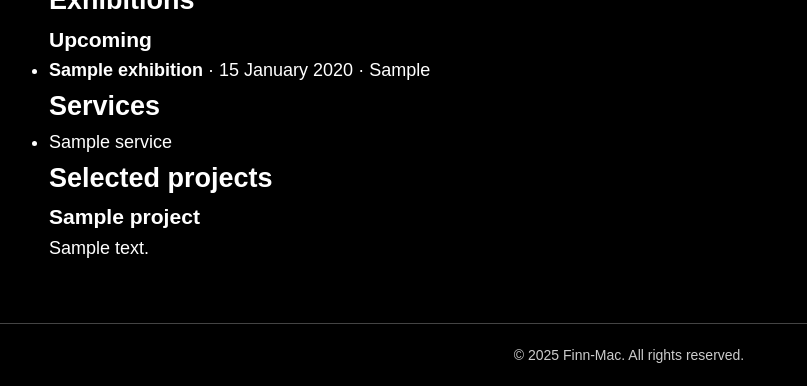
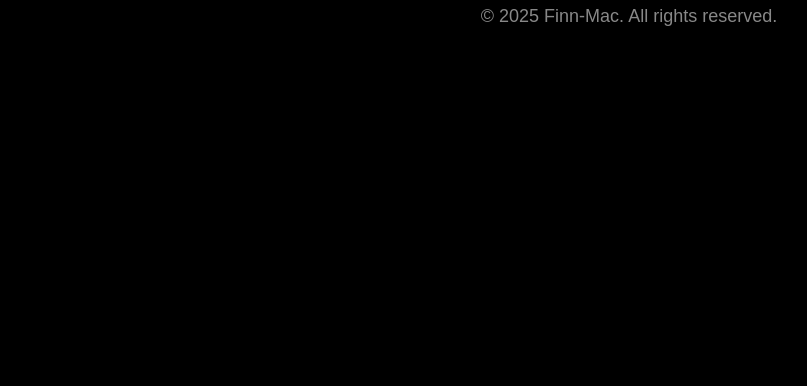
Before and after one commit to billtrem/finnmac, a Django app: page /info/ in a window 1280 px wide. Shown: the part 535-921 px from the top of the page, without its empty margins (11-818 px from the left). After the commit the page ends 561 px from the top, so only its background shows below. Run offline with Django 5.2, Linux system fonts and the light colour scheme; tables that the repository leaves empty hold one stand-in row (values such as "Sample post").

Commit message:
Update info page layout and styling

```diff
--- a/main/static/main/style.css
+++ b/main/static/main/style.css
@@ -1,88 +1,103 @@
-/* -------------------------
-   Finn’s Artist Website Styles
-   ------------------------- */
+/* ---------------------------------------------------------
+   FINN–MAC • Bauhaus Black Theme
+   Clean, bold, modern. Fully responsive.
+   --------------------------------------------------------- */
 
-/* General Reset */
+/* GLOBAL RESET ------------------------------------------ */
 * {
     margin: 0;
     padding: 0;
     box-sizing: border-box;
 }
 
-body {
-    background-color: black;
+html, body {
+    background: black;
     color: white;
-    font-family: 'Arial', sans-serif;
+    font-family: Arial, Helvetica, sans-serif;
     font-size: 18px;
     line-height: 1.6;
+    -webkit-font-smoothing: antialiased;
 }
 
-/* Header */
+img {
+    display: block;
+    width: 100%;
+    height: auto;
+    object-fit: cover;
+}
+
+/* CONTAINER --------------------------------------------- */
+.container {
+    max-width: 1500px;
+    margin: 0 auto;
+    padding: 0 20px;
+}
+
+/* HEADER ------------------------------------------------- */
 header {
     display: flex;
     justify-content: space-between;
     align-items: center;
-    padding: 20px 40px;
-    border-bottom: 1px solid #444;
-    background-color: black;
+    padding: 25px 0;
+    border-bottom: 1px solid #333;
 }
 
 .site-title a {
+    font-size: 28px;
     font-weight: bold;
-    font-size: 24px;
+    letter-spacing: 0.5px;
+    text-decoration: none;
     color: white;
-    text-decoration: none;
 }
 
+/* NAV ---------------------------------------------------- */
 .navbar {
     display: flex;
     align-items: center;
+    gap: 28px;
 }
 
 .navbar a,
 .dropbtn {
-    margin-left: 20px;
+    color: white;
+    font-size: 18px;
+    font-weight: bold;
     text-decoration: none;
-    color: white;
-    font-weight: bold;
     background: none;
     border: none;
     cursor: pointer;
-    font-size: 18px;
 }
 
 .navbar a:hover,
 .dropbtn:hover {
-    text-decoration: underline;
     color: #ddd;
 }
 
-/* Dropdown (desktop) */
+/* DROPDOWN ---------------------------------------------- */
 .dropdown {
     position: relative;
-    display: inline-block;
 }
 
 .dropdown-content {
     display: none;
     position: absolute;
-    background-color: black;
-    border: 1px solid #444;
-    min-width: 220px;
-    z-index: 1000;
     top: 100%;
     left: 0;
+    min-width: 240px;
+    background: black;
+    border: 1px solid #333;
+    z-index: 20;
 }
 
 .dropdown-content a {
+    padding: 14px 18px;
+    display: block;
+    text-decoration: none;
     color: white;
-    padding: 12px 16px;
-    text-decoration: none;
-    display: block;
 }
 
 .dropdown-content a:hover {
-    background-color: white;
+    background: white;
     color: black;
 }
 
@@ -90,121 +105,98 @@ header {
     display: block;
 }
 
-/* Hamburger icon */
+/* MOBILE NAV -------------------------------------------- */
 .hamburger {
     display: none;
-    font-size: 30px;
+    font-size: 34px;
     cursor: pointer;
-    color: white;
 }
 
-/* Mobile full screen menu */
 .mobile-menu {
     display: none;
+    position: fixed;
+    inset: 0;
+    background: black;
+    padding: 80px 40px;
     flex-direction: column;
-    position: fixed;
-    top: 0;
-    left: 0;
-    background: black;
-    color: white;
-    width: 100%;
-    height: 100%;
     z-index: 999;
-    padding: 80px 40px;
-}
-
-.mobile-menu a {
-    color: white;
-    text-decoration: none;
-    font-size: 24px;
-    font-weight: bold;
-    margin-bottom: 30px;
 }
 
 .mobile-menu.open {
     display: flex;
 }
 
-/* Mobile dropdown */
+.mobile-menu a {
+    font-size: 24px;
+    margin-bottom: 35px;
+    font-weight: bold;
+    text-decoration: none;
+    color: white;
+}
+
+.close-btn {
+    position: absolute;
+    top: 22px;
+    right: 30px;
+    font-size: 40px;
+    cursor: pointer;
+}
+
+/* MOBILE DROPDOWN */
 .mobile-dropdown span {
     font-size: 24px;
     font-weight: bold;
     cursor: pointer;
-    display: block;
     margin-bottom: 20px;
 }
 
 .mobile-dropdown-content {
+    margin-left: 20px;
     display: none;
     flex-direction: column;
-    margin-left: 20px;
-    margin-bottom: 20px;
+    gap: 12px;
 }
 
 .mobile-dropdown-content.open {
     display: flex;
 }
 
-.mobile-dropdown-content a {
-    font-size: 20px;
-    margin-bottom: 15px;
+@media (max-width: 768px) {
+    .navbar { display: none; }
+    .hamburger { display: block; }
 }
 
-/* Responsive navbar */
-@media (max-width: 768px) {
-    .navbar {
-        display: none;
-    }
-
-    .hamburger {
-        display: block;
-    }
+/* MAIN LAYOUT ------------------------------------------- */
+main {
+    padding: 50px 0;
 }
 
-.close-btn {
-    position: absolute;
-    top: 20px;
-    right: 30px;
-    font-size: 36px;
-    cursor: pointer;
-    color: white;
+/* ---------------------------------------------------------
+   HOMEPAGE / CAROUSEL
+   --------------------------------------------------------- */
+.home-hero {
+    margin-bottom: 50px;
 }
 
-/* Main Content */
-main {
-    padding: 40px;
-    background-color: black;
-    color: white;
+.home-hero h1 {
+    font-size: 46px;
+    font-weight: bold;
+    margin-bottom: 10px;
 }
 
-/* Footer */
-footer {
-    text-align: center;
-    padding: 20px;
-    font-size: 14px;
-    color: #ccc;
-    border-top: 1px solid #444;
-    background-color: black;
+.home-hero p {
+    max-width: 900px;
 }
 
-.container {
-    max-width: 1500px;
-    margin: 0 auto;
-}
-
-/* Carousel */
+/* CAROUSEL */
 .carousel-container {
-    max-width: 1500px;
-    margin: 0 auto;
+    margin: 40px auto;
     position: relative;
 }
 
 .carousel-wrapper {
-    position: relative;
-    overflow: hidden;
     display: flex;
     align-items: center;
-    justify-content: space-between;
     gap: 20px;
 }
 
@@ -214,185 +206,198 @@ footer {
 
 .slide {
     display: none;
-    text-align: center;
 }
 
-.slide img {
-    width: 100%;
-    height: auto;
-    object-fit: cover;
-    border: none;
+.slide.active {
+    display: block;
 }
 
 .carousel-btn {
     background: none;
     border: none;
-    font-size: 32px;
-    cursor: pointer;
+    font-size: 42px;
     color: white;
-    padding: 10px;
-}
-
-.carousel-btn:hover {
-    opacity: 0.8;
-}
-
-.caption {
-    margin-top: 10px;
-    font-weight: bold;
-    font-size: 18px;
-    color: white;
-}
-
-/* Mobile carousel */
-@media (max-width: 768px) {
-    .carousel-btn {
-        display: none;
-    }
-
-    .carousel-wrapper {
-        flex-direction: column;
-        gap: 30px;
-    }
-
-    .slide {
-        display: block !important;
-    }
-}
-
-/* Info Page */
-.info-page {
-    max-width: 1500px;
-    margin: 0 auto;
-    padding: 20px;
-    color: white;
-}
-
-.info-grid {
-    display: flex;
-    gap: 40px;
-    align-items: flex-start;
-    justify-content: space-between;
-}
-
-.info-image img {
-    width: 500px;
-    height: auto;
-    object-fit: cover;
-    display: block;
-}
-
-.info-text {
-    flex: 1;
-}
-
-.contact-box {
-    margin-top: 40px;
-    padding: 20px;
-    border: 1px solid #444;
-    background-color: #111;
-}
-
-.contact-box h3 {
-    margin-bottom: 10px;
-    color: white;
-}
-
-/* Contact form */
-.contact-box input,
-.contact-box textarea {
-    width: 100%;
-    padding: 12px;
-    border: 1px solid #666;
-    margin-bottom: 20px;
-    font-size: 16px;
-    box-sizing: border-box;
-    background-color: black;
-    color: white;
-}
-
-.contact-box button {
-    padding: 12px 24px;
-    background: white;
-    color: black;
-    border: none;
-    font-size: 16px;
     cursor: pointer;
 }
 
-.contact-box button:hover {
-    background: #ddd;
+@media (max-width: 768px) {
+    .carousel-wrapper {
+        flex-direction: column;
+    }
+    .carousel-btn { display: none; }
 }
 
-/* Blog List */
+/* ---------------------------------------------------------
+   SERVICE PAGES
+   --------------------------------------------------------- */
+.page.service-page {
+    max-width: 1000px;
+    margin: 0 auto;
+}
+
+.service-page h1 {
+    font-size: 40px;
+    font-weight: bold;
+    margin-bottom: 20px;
+}
+
+.service-page p {
+    margin-bottom: 20px;
+}
+
+.service-image {
+    margin: 30px 0;
+}
+
+.service-image img {
+    width: 100%;
+    max-height: 600px;
+    object-fit: cover;
+    border: 1px solid #333;
+}
+
+.simple-list {
+    margin: 20px 0 40px;
+    list-style: none;
+}
+
+.simple-list li {
+    margin-bottom: 10px;
+    padding-left: 0;
+    font-size: 18px;
+}
+
+/* ---------------------------------------------------------
+   BLOG LIST
+   --------------------------------------------------------- */
 .blog-list {
-    max-width: 1500px;
-    margin: auto;
-    padding: 40px 20px;
-    color: white;
+    max-width: 1200px;
+    margin: 0 auto;
 }
 
 .blog-preview {
     display: flex;
-    align-items: flex-start;
-    gap: 30px;
+    gap: 40px;
+    padding-bottom: 40px;
     margin-bottom: 60px;
-    border-bottom: 1px solid #444;
-    padding-bottom: 30px;
-}
-
-.blog-preview-image {
-    flex: 1;
+    border-bottom: 1px solid #333;
 }
 
 .blog-preview-image img {
     width: 100%;
-    max-width: 500px;
-    height: auto;
-    object-fit: cover;
+    max-width: 420px;
+    border: 1px solid #333;
 }
 
-.blog-preview-text {
-    flex: 2;
+.blog-preview-text h2,
+.blog-preview-text h3 {
+    font-size: 28px;
+    margin-bottom: 10px;
 }
 
+/* BUTTON */
 .read-more-button {
     display: inline-block;
-    margin-top: 10px;
-    padding: 6px 14px;
+    padding: 8px 18px;
+    background: white;
     color: black;
+    font-weight: bold;
     text-decoration: none;
-    font-weight: bold;
     border: 1px solid white;
-    background: white;
-    transition: background-color 0.2s ease, color 0.2s ease;
 }
 
 .read-more-button:hover {
-    background-color: black;
+    background: black;
     color: white;
 }
 
-/* Blog Detail */
-.blog-post {
-    max-width: 1500px;
-    margin: 40px auto;
-    padding: 20px;
-    color: white;
+/* MOBILE BLOG LIST */
+@media (max-width: 768px) {
+    .blog-preview {
+        flex-direction: column;
+    }
 }
 
-.blog-post-image {
-    text-align: center;
-    margin-bottom: 30px;
+/* ---------------------------------------------------------
+   BLOG DETAIL
+   --------------------------------------------------------- */
+.blog-post {
+    max-width: 1000px;
+    margin: 0 auto;
 }
 
 .blog-post-image img {
     max-width: 100%;
+    margin-bottom: 20px;
+}
+
+/* ---------------------------------------------------------
+   EXHIBITIONS
+   --------------------------------------------------------- */
+.exhibitions-group {
+    display: grid;
+    grid-template-columns: repeat(auto-fit, minmax(420px, 1fr));
+    gap: 40px;
+    margin: 30px 0 50px;
+}
+
+.exhibition-card {
+    background: #0d0d0d;
+    padding: 20px;
+    border: 1px solid #222;
+}
+
+.exhibition-image img {
+    width: 100%;
+    height: auto;
+    max-height: 450px;
+    object-fit: cover;
+    margin-bottom: 20px;
+}
+
+/* ---------------------------------------------------------
+   PROJECTS
+   --------------------------------------------------------- */
+.project-list {
+    display: grid;
+    grid-template-columns: repeat(auto-fit, minmax(420px, 1fr));
+    gap: 40px;
+}
+
+.project-image img {
+    width: 100%;
+    max-height: 450px;
+    object-fit: cover;
+    border: 1px solid #222;
+}
+
+/* ---------------------------------------------------------
+   INFO PAGE
+   --------------------------------------------------------- */
+.info-grid {
+    display: flex;
+    gap: 40px;
+}
+
+.info-image img {
+    max-width: 420px;
     height: auto;
 }
 
-.blog-post-body {
-    font-size: 18px;
-    line-height: 1.7;
-    color: white;
+@media (max-width: 768px) {
+    .info-grid {
+        flex-direction: column;
+    }
+
+    .info-image img {
+        max-width: 100%;
+    }
 }
+
+/* FOOTER ------------------------------------------------- */
+footer {
+    text-align: center;
+    padding: 40px 0;
+    color: #888;
+    border-top: 1px solid #333;
+}
--- a/main/templates/main/info.html
+++ b/main/templates/main/info.html
@@ -4,6 +4,7 @@
 <div class="info-page">
 
     <section class="info-grid">
+
         <div class="info-image">
             {% if info and info.portrait %}
                 <img src="{{ info.portrait.url }}" alt="Portrait of Finn-Mac">
@@ -16,77 +17,20 @@
             {% if info and info.bio %}
                 <p>{{ info.bio|linebreaks }}</p>
             {% else %}
-                <p>Finn-Mac is a composer, sound artist, and collaborator working across film, audio and performance.</p>
+                <p>Finn McCormack is a composer, sound artist, and collaborator working across film, audio and performance.</p>
             {% endif %}
 
-            {% if info and info.contact_email %}
-                <div class="contact-box">
-                    <h3>Contact</h3>
-                    <p>
-                        For commissions, collaborations, or enquiries:<br>
-                        <a href="mailto:{{ info.contact_email }}">{{ info.contact_email }}</a>
-                    </p>
-                </div>
-            {% endif %}
+            <div class="contact-box" style="margin-top: 40px;">
+                <h3>Contact</h3>
+                <p>
+                    <a href="mailto:enquiries@finnmccormack.co.uk">
+                        enquiries@finnmccormack.co.uk
+                    </a>
+                </p>
+            </div>
         </div>
+
     </section>
-
-    {% if current_exhibitions or upcoming_exhibitions %}
-    <section class="home-section">
-        <h2>Exhibitions</h2>
-
-        {% if current_exhibitions %}
-            <h3>Current</h3>
-            <ul class="simple-list">
-                {% for exhibition in current_exhibitions %}
-                    <li>
-                        <strong>{{ exhibition.title }}</strong> ·
-                        {{ exhibition.date|date:"j F Y" }} ·
-                        {{ exhibition.location }}
-                    </li>
-                {% endfor %}
-            </ul>
-        {% endif %}
-
-        {% if upcoming_exhibitions %}
-            <h3>Upcoming</h3>
-            <ul class="simple-list">
-                {% for exhibition in upcoming_exhibitions %}
-                    <li>
-                        <strong>{{ exhibition.title }}</strong> ·
-                        {{ exhibition.date|date:"j F Y" }} ·
-                        {{ exhibition.location }}
-                    </li>
-                {% endfor %}
-            </ul>
-        {% endif %}
-    </section>
-    {% endif %}
-
-    {% if services %}
-    <section class="home-section">
-        <h2>Services</h2>
-        <ul class="simple-list">
-            {% for service in services %}
-                <li>{{ service.title }}</li>
-            {% endfor %}
-        </ul>
-    </section>
-    {% endif %}
-
-    {% if projects %}
-    <section class="home-section">
-        <h2>Selected projects</h2>
-        <div class="project-list">
-            {% for project in projects %}
-                <article class="project-item">
-                    <h3>{{ project.title }}</h3>
-                    <p>{{ project.description|truncatechars:200 }}</p>
-                </article>
-            {% endfor %}
-        </div>
-    </section>
-    {% endif %}
 
 </div>
 {% endblock %}
--- a/main/views.py
+++ b/main/views.py
@@ -1,4 +1,5 @@
 from django.shortcuts import render, get_object_or_404
+from django.utils.html import linebreaks
 from .models import HomepageImage, InfoPageContent, BlogPost, Exhibition, Project, Service
 
 
@@ -6,18 +7,33 @@ from .models import HomepageImage, InfoPageContent, BlogPost, Exhibition, Projec
 # Homepage
 # -------------------------
 def home(request):
-    """
-    Home page with image carousel and highlights.
-    """
     images = HomepageImage.objects.all().order_by("id")
     latest_posts = BlogPost.objects.all().order_by("-created_at")[:3]
 
-    current_exhibitions = Exhibition.objects.filter(status="current").order_by("date")
-    upcoming_exhibitions = Exhibition.objects.filter(status="upcoming").order_by("date")
-    past_exhibitions = Exhibition.objects.filter(status="past").order_by("-date")[:3]
+    # Format descriptions for exhibitions
+    def fmt_exhibitions(qs):
+        for ex in qs:
+            ex.description_html = linebreaks(ex.description)
+        return qs
 
+    current_exhibitions = fmt_exhibitions(
+        Exhibition.objects.filter(status="current").order_by("date")
+    )
+    upcoming_exhibitions = fmt_exhibitions(
+        Exhibition.objects.filter(status="upcoming").order_by("date")
+    )
+    past_exhibitions = fmt_exhibitions(
+        Exhibition.objects.filter(status="past").order_by("-date")[:3]
+    )
+
+    # Projects formatted
     projects = Project.objects.filter(is_published=True).order_by("-created_at")[:4]
+    for p in projects:
+        p.description_html = linebreaks(p.description)
+
     info = InfoPageContent.objects.first()
+    if info and info.bio:
+        info.bio_html = linebreaks(info.bio)
 
     context = {
         "images": images,
@@ -35,15 +51,24 @@ def home(request):
 # Info Page
 # -------------------------
 def info(request):
-    """
-    Info page with Finn’s bio, portrait, and contact details.
-    """
     info = InfoPageContent.objects.first()
+    if info and info.bio:
+        info.bio_html = linebreaks(info.bio)
 
     current_exhibitions = Exhibition.objects.filter(status="current").order_by("date")
     upcoming_exhibitions = Exhibition.objects.filter(status="upcoming").order_by("date")
 
+    # Format exhibition descriptions
+    for ex in current_exhibitions:
+        ex.description_html = linebreaks(ex.description)
+    for ex in upcoming_exhibitions:
+        ex.description_html = linebreaks(ex.description)
+
+    # Format project descriptions
     projects = Project.objects.filter(is_published=True).order_by("-created_at")[:6]
+    for p in projects:
+        p.description_html = linebreaks(p.description)
+
     services = Service.objects.filter(is_published=True).order_by("created_at")
 
     context = {
@@ -66,6 +91,10 @@ def blog_list_view(request):
 
 def blog_detail_view(request, slug):
     post = get_object_or_404(BlogPost, slug=slug)
+
+    # Apply linebreak formatting
+    post.body_html = linebreaks(post.body)
+
     other_posts = BlogPost.objects.exclude(slug=slug).order_by("-created_at")[:5]
 
     context = {
@@ -83,6 +112,9 @@ def exhibitions(request):
     upcoming_exhibitions = Exhibition.objects.filter(status="upcoming").order_by("date")
     past_exhibitions = Exhibition.objects.filter(status="past").order_by("-date")
 
+    for ex in list(current_exhibitions) + list(upcoming_exhibitions) + list(past_exhibitions):
+        ex.description_html = linebreaks(ex.description)
+
     context = {
         "current_exhibitions": current_exhibitions,
         "upcoming_exhibitions": upcoming_exhibitions,
@@ -96,25 +128,33 @@ def exhibitions(request):
 # -------------------------
 def projects(request):
     projects_qs = Project.objects.filter(is_published=True).order_by("-created_at")
+
+    for p in projects_qs:
+        p.description_html = linebreaks(p.description)
+
     return render(request, "main/projects.html", {"projects": projects_qs})
 
 
 # -------------------------
 # Services (each page has its own template)
 # -------------------------
+def _service(request, service_name, template_name):
+    service = get_object_or_404(Service, name=service_name, is_published=True)
 
-def _service(request, service_name, template_name):
-    """
-    Loads a Service object based on its `name` field and renders using
-    a specific template in /services/.
-    """
-    service = get_object_or_404(Service, name=service_name, is_published=True)
+    # Apply formatting
+    service.description_html = linebreaks(service.description)
+    service.process_html = linebreaks(service.process) if service.process else ""
+    service.areas_html = linebreaks(service.areas_of_work) if service.areas_of_work else ""
+
     all_services = Service.objects.filter(is_published=True).order_by("created_at")
 
     return render(
         request,
         template_name,
-        {"service": service, "all_services": all_services},
+        {
+            "service": service,
+            "all_services": all_services,
+        },
     )
 
 
```
Also changed, not shown: 1 other file.
